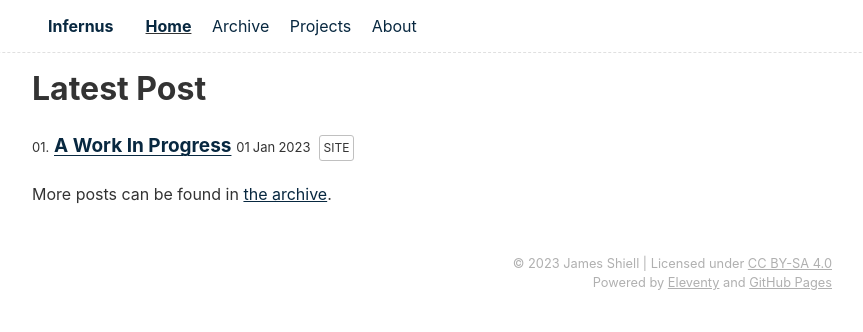
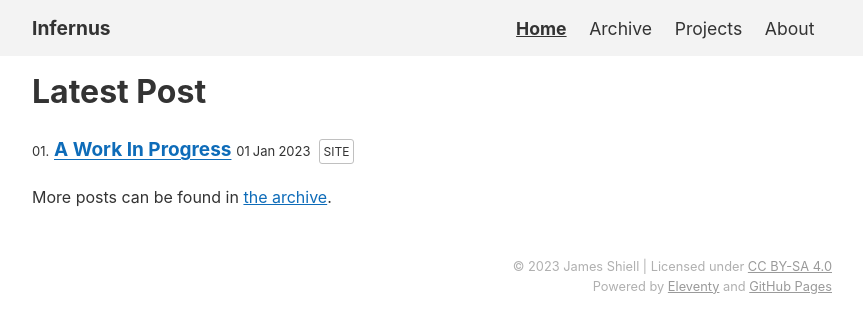
Before and after one commit to jshiell/jshiell.github.io, an Eleventy site: page index.njk in a window 1280 px wide. Shown: the whole page, without its empty margins (208-1071 px from the left). Built offline with nearby package versions, Linux system fonts and the light colour scheme; Eleventy itself is replaced by a stand-in of ours; files that its build step writes are made by us from their sources.

Commit message:
Tweaked the colours; moved nav to right

```diff
--- a/css/index.css
+++ b/css/index.css
@@ -9,13 +9,16 @@
   --colour-grey-20: #e0e0e0;
   --colour-grey-50: #C0C0C0;
   --colour-grey-90: #333;
-  --colour-grey-footer: #b0b0b0;
+  --background-colour-header: #f3f3f3;
+
+  --text-colour: var(--colour-grey-90);
+  --text-colour-link: #0e6cb9;
+  --text-colour-link-visited: #6727b1;
+  --text-colour-footer: #b0b0b0;
+  --text-colour-footer-link: #9a9a9a;
+  --text-colour-footer-visited: #9a9a9a;
 
   --background-colour: #fff;
-
-  --text-colour: var(--colour-grey-90);
-  --text-colour-link: #082840;
-  --text-colour-link-visited: #17050F;
 
   --max-content-width: 50em;  /* 800px /16 */
 }
@@ -25,11 +28,13 @@
     --colour-grey-20: #e0e0e0;
     --colour-grey-50: #C0C0C0;
     --colour-grey-90: #dad8d8;
-    --colour-grey-footer: #b0b0b0;
+    --background-colour-header: #0a1015;
 
-    /* --text-colour is assigned to --colour-grey-_ above */
     --text-colour-link: #1493fb;
-    --text-colour-link-visited: #a6a6f8;
+    --text-colour-link-visited: #a6aef8;
+    --text-colour-footer: #b0b0b0;
+    --text-colour-footer-link: #cbcbcb;
+    --text-colour-footer-visited: #cbcbcb;
 
     --background-colour: #15202b;
   }
@@ -49,7 +54,6 @@ body {
   color: var(--text-colour);
   background-color: var(--background-colour);
 }
-
 
 header > div,
 main > div,
@@ -85,7 +89,7 @@ main :first-child {
   margin-top: 0;
 }
 header {
-  border-bottom: 1px dashed var(--colour-grey-20);
+  background-color: var(--background-colour-header);
 }
 header:after {
   content: "";
@@ -130,10 +134,10 @@ code {
 
 /* Header */
 .home {
-  padding: 0 1rem;
+  padding: 0;
   float: left;
   margin: 1rem 0; /* 16px /16 */
-  font-size: 1em; /* 16px /16 */
+  font-size: 1.2em;
 }
 .home :link:not(:hover) {
   text-decoration: none;
@@ -143,8 +147,9 @@ code {
 .nav {
   padding: 0;
   list-style: none;
-  float: left;
+  float: right;
   margin-left: 1em;
+  font-size: 1.1em;
 }
 .nav-item {
   display: inline-block;
@@ -156,6 +161,13 @@ code {
 .nav-item-active {
   font-weight: 700;
   text-decoration: underline;
+}
+
+.home a:link,
+.home a:visited,
+.nav a:link,
+.nav a:visited {
+  color: var(--text-colour);
 }
 
 /* Posts list */
@@ -268,6 +280,7 @@ a[href].direct-link:focus:visited,
 }
 
 footer {
+  color: var(--text-colour-footer);
   margin-top: 2rem;
 }
 
@@ -277,6 +290,10 @@ footer > div > * {
   font-size: 80%;
 }
 
-footer, footer a[href]:link, footer a[href]:visited {
-  color: var(--colour-grey-footer);
+footer a[href]:link {
+  color: var(--text-colour-footer-link);
 }
+
+footer a[href]:visited {
+  color: var(--text-colour-footer-visited);
+}
```
